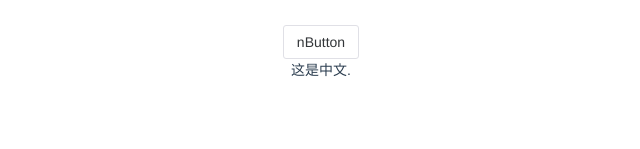
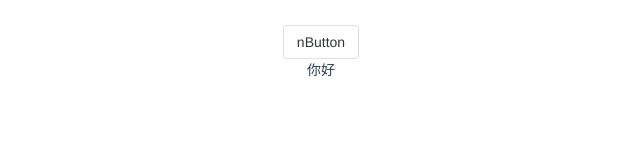
Before and after one commit to Dipper30/Garden, a Vue app: page /about in a window 1280 px wide. Shown: the part 140-289 px from the top of the page, without its empty margins (319-959 px from the left). Built offline with nearby package versions, Linux system fonts and the light colour scheme.

Commit message:
多语言适配

```diff
--- a/src/i18n/cn.json
+++ /dev/null
@@ -1,5 +0,0 @@
-{
-  "login": {
-    "say": "你好"
-  }
-}
--- /dev/null
+++ b/src/i18n/en.js
@@ -0,0 +1,5 @@
+export default {
+  login: {
+    say: 'hello'
+  }
+}
--- a/src/i18n/en.json
+++ /dev/null
@@ -1,5 +0,0 @@
-{
-  "login": {
-    "say": "Hello"
-  }
-}
--- a/src/i18n/index.js
+++ b/src/i18n/index.js
@@ -1,21 +1,9 @@
 import { createI18n } from 'vue-i18n/dist/vue-i18n.esm-bundler.js'
-
-const messages = {
-  CN: {
-    message: {
-      hello: '这是中文.'
-    }
-  },
-  EN: {
-    message: {
-      hello: 'Hello English.'
-    }
-  }
-}
+import locales from './locales'
 
 const i18n = createI18n({
-  locale: 'CN',
-  messages
+  locale: 'zh_cn',
+  messages: locales
 })
 
 export default i18n
--- a/src/i18n/locales.js
+++ b/src/i18n/locales.js
@@ -0,0 +1,7 @@
+import zhCN from './zh_cn'
+import en from './en'
+
+export default {
+  zh_cn: zhCN,
+  en
+}
--- /dev/null
+++ b/src/i18n/zh_cn.js
@@ -0,0 +1,5 @@
+export default {
+  login: {
+    say: '你好'
+  }
+}
--- a/src/views/About.vue
+++ b/src/views/About.vue
@@ -2,7 +2,7 @@
   <div class="about">
     <h1 class="desc">This is an about page</h1>
     <n-button>nButton</n-button>
-    <div>{{ $t("message.hello") }}</div>
+    <div>{{ $t("login.say") }}</div>
   </div>
 </template>
 <script>
```
